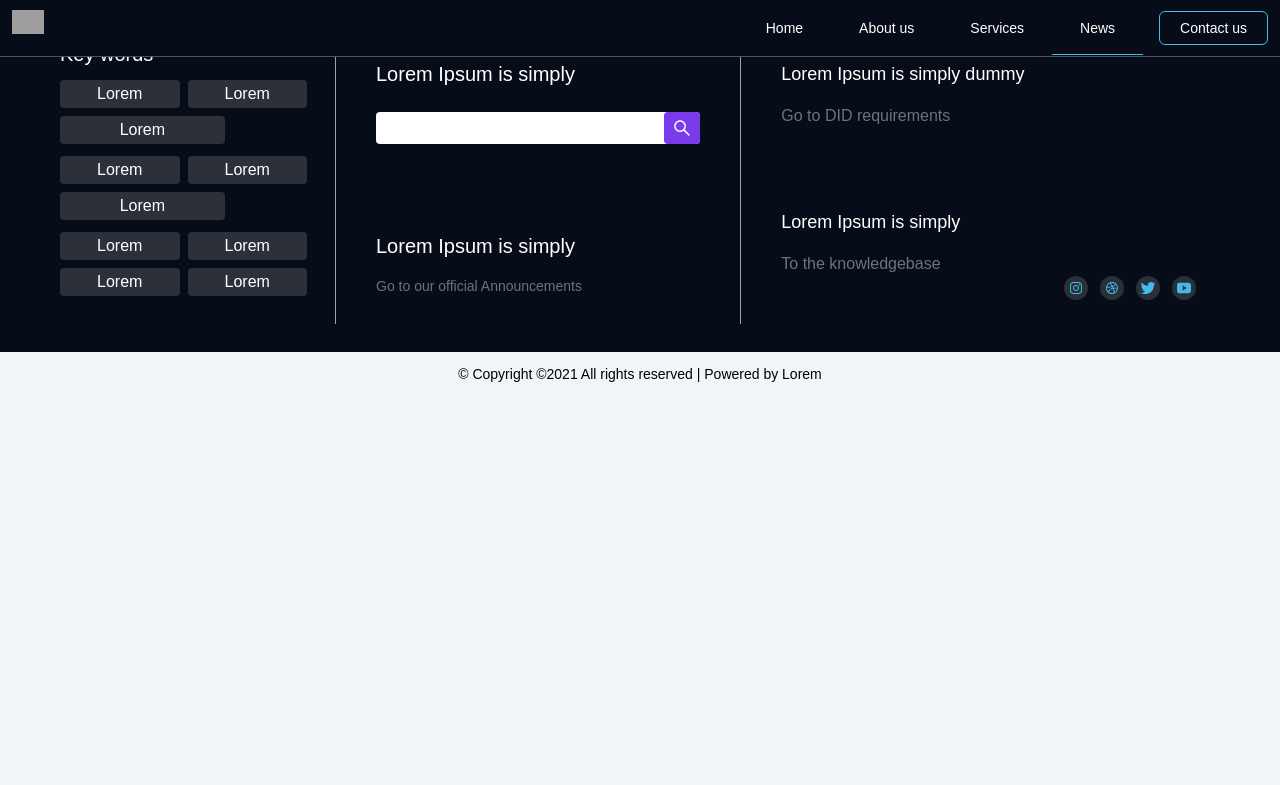
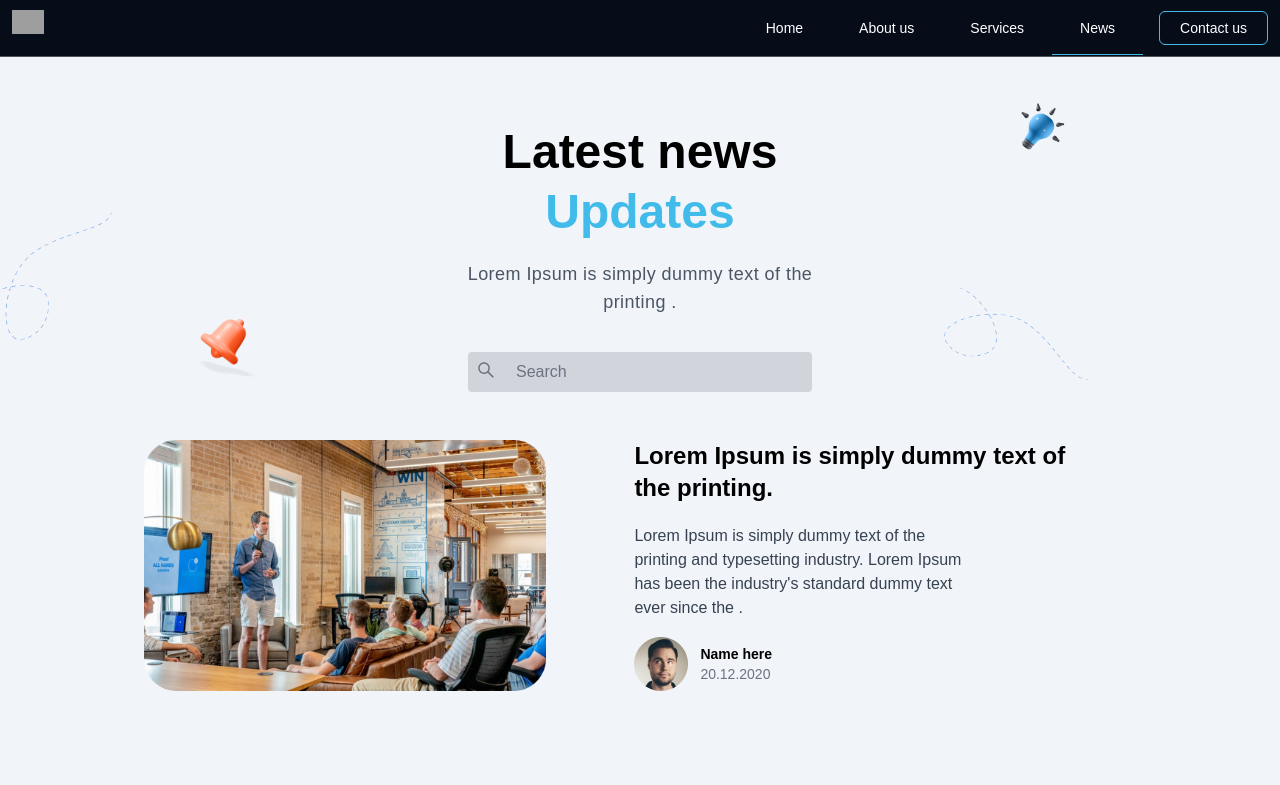
Before and after one commit to AliBoka/my-multipage, a React (Create React App) app: page /news in a window 1280 px wide. Shown: the top 785 px of the page. Built offline with nearby package versions, Linux system fonts and the light colour scheme; grey boxes are pictures that could not be loaded.

Commit message:
BREAKING CHANGE : Convert AboutUs to News

```diff
--- a/src/App.js
+++ b/src/App.js
@@ -1,6 +1,6 @@
 import React from "react";
 import { Route, Routes } from "react-router-dom";
-import AboutUs from "./components/AboutUs/AboutUs";
+import News from "./components/News/News";
 import Home from "./components/Home/Home";
 import Navbar from "./components/Navbar";
 import Footer from "./components/Footer";
@@ -13,7 +13,7 @@ function App() {
 
       <Routes>
         <Route path="/" element={<Home />} />
-        <Route path="/about-us" element={<AboutUs />} />
+        <Route path="/news" element={<News />} />
       </Routes>
      <Footer/>
 
--- a/src/components/AboutUs/AboutUs.jsx
+++ /dev/null
@@ -1,14 +0,0 @@
-import React from 'react'
-import AboutFirstSection from './AboutFirstSection'
-import AboutUsSecondSection from './AboutUsSecondSection'
-
-const AboutUs = () => {
-  return (
-    <div className=''>
-        <AboutFirstSection/>
-        <AboutUsSecondSection/>
-    </div>
-  )
-}
-
-export default AboutUs
--- /dev/null
+++ b/src/components/News/News.jsx
@@ -0,0 +1,14 @@
+import React from 'react'
+import NewsFirstSection from './NewsFirstSection'
+import NewsSecondSection from './NewsSecondSection'
+
+const News = () => {
+  return (
+    <div className=''>
+        <NewsFirstSection/>
+        <NewsSecondSection/>
+    </div>
+  )
+}
+
+export default News
--- a/src/components/AboutUs/AboutFirstSection.jsx
+++ b/src/components/News/NewsFirstSection.jsx
@@ -5,7 +5,7 @@ import lightBulb from '../../assets/lightbulb 1.png'
 import vector1 from '../../assets/Vector 5.png'
 import vector2 from '../../assets/Vector 4.png'
 
-const AboutFirstSection = () => {
+const NewsFirstSection = () => {
   return (
     <div className="w-full pt-32 flex justify-center items-center relative">
       <div className="flex flex-col w-full sm:w-96">
@@ -33,4 +33,4 @@ const AboutFirstSection = () => {
   );
 };
 
-export default AboutFirstSection;
+export default NewsFirstSection;
--- a/src/components/AboutUs/AboutUsSecondSection.jsx
+++ b/src/components/News/NewsSecondSection.jsx
@@ -14,7 +14,7 @@ import userImg5 from "../../assets/Ellipse 7-3.png";
 import userImg6 from "../../assets/Ellipse 7-4.png";
 import userImg7 from "../../assets/Ellipse 7-5.png";
 
-const AboutUsSecondSection = () => {
+const NewsSecondSection = () => {
   return (
     <div className="w-full px-12 xl:px-36 pt-9">
       <div className="flex flex-col ">
@@ -191,4 +191,4 @@ const AboutUsSecondSection = () => {
   );
 };
 
-export default AboutUsSecondSection;
+export default NewsSecondSection;
```
